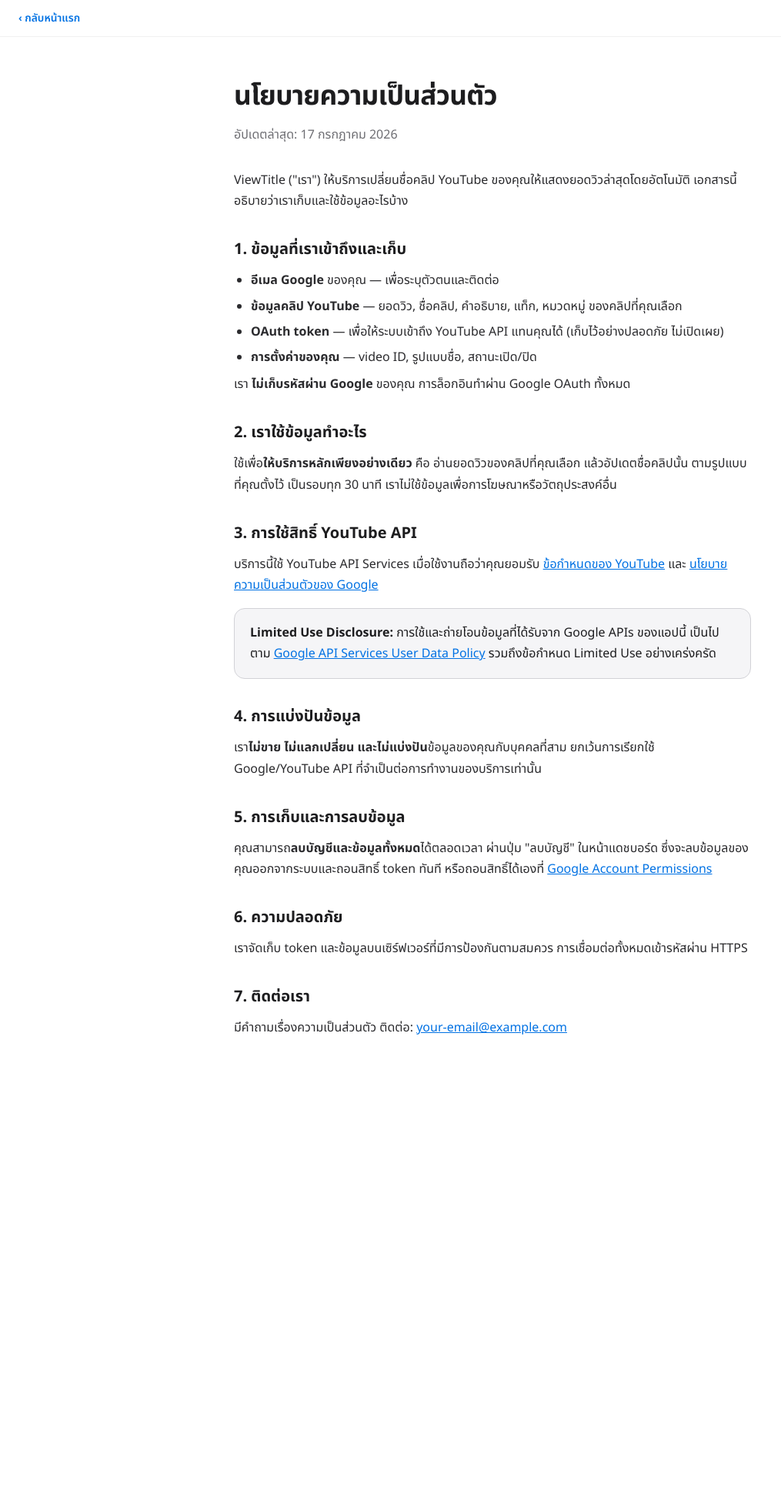
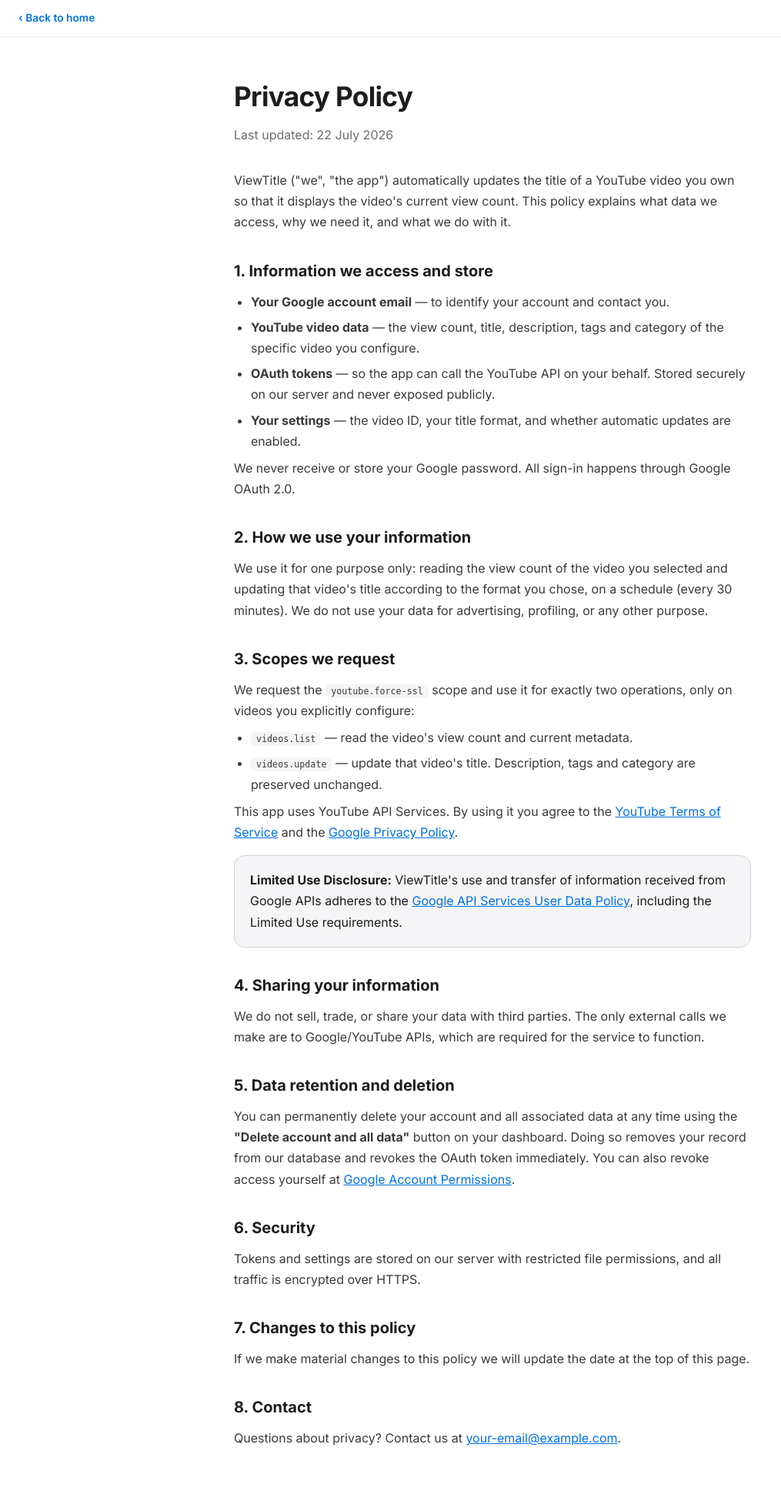
Before and after one commit to guskungdxd-arch/youtube-view-title, a Flask app: page /privacy in a window 1280 px wide. Shown: the whole page at 77% size, without its empty margins (0-1015 px from the left). Before the commit the page ends 1344 px from the top, so only its background shows below. Run offline with Flask 3, Linux system fonts and the light colour scheme.

Commit message:
Convert public pages to English for Google OAuth verification review
Landing page, privacy policy and terms are now fully in English so Google's
review team can read them. Content unchanged in substance.

Co-Authored-By: Claude Opus 4.8 <noreply@anthropic.com>

```diff
--- a/web/templates/privacy.html
+++ b/web/templates/privacy.html
@@ -1,77 +1,113 @@
 <!doctype html>
-<html lang="th">
+<html lang="en">
 <head>
   <meta charset="utf-8">
   <meta name="viewport" content="width=device-width, initial-scale=1">
-  <title>นโยบายความเป็นส่วนตัว — ViewTitle</title>
+  <title>Privacy Policy — ViewTitle</title>
   <style>
-    @import url('https://fonts.googleapis.com/css2?family=Noto+Sans+Thai:wght@400;500;600;700&display=swap');
+    @import url('https://fonts.googleapis.com/css2?family=Inter:wght@400;500;600;700&display=swap');
     :root{--text:#1d1d1f;--sub:#6e6e73;--blue:#0071e3;--bg:#fff;--bg2:#f5f5f7;--border:#d2d2d7;}
     *{box-sizing:border-box;margin:0;padding:0;}
-    body{font-family:"Noto Sans Thai",-apple-system,sans-serif;color:var(--text);background:var(--bg);line-height:1.7;-webkit-font-smoothing:antialiased;}
+    body{font-family:"Inter",-apple-system,sans-serif;color:var(--text);background:var(--bg);line-height:1.7;-webkit-font-smoothing:antialiased;}
     nav{height:48px;display:flex;align-items:center;padding:0 24px;background:rgba(255,255,255,.8);backdrop-filter:blur(20px);border-bottom:1px solid rgba(0,0,0,.06);font-size:.86rem;position:sticky;top:0;}
     nav a{color:var(--blue);text-decoration:none;font-weight:600;}
     .wrap{max-width:720px;margin:0 auto;padding:48px 24px 80px;}
     h1{font-size:2.2rem;font-weight:700;letter-spacing:-.02em;margin-bottom:6px;}
     .date{color:var(--sub);margin-bottom:32px;}
     h2{font-size:1.25rem;font-weight:700;margin:32px 0 10px;}
-    p,li{color:#2b2b2e;}
-    ul{padding-left:22px;margin:8px 0;}
-    li{margin:6px 0;}
+    p,li{color:#3a3a3c;}
+    ul{padding-left:22px;margin:8px 0;} li{margin:6px 0;}
     .box{background:var(--bg2);border:1px solid var(--border);border-radius:14px;padding:18px 20px;margin:16px 0;}
     a{color:var(--blue);}
     code{background:var(--bg2);padding:2px 7px;border-radius:6px;font-size:.9em;}
   </style>
 </head>
 <body>
-  <nav><a href="/">&lsaquo; กลับหน้าแรก</a></nav>
+  <nav><a href="/">&lsaquo; Back to home</a></nav>
   <div class="wrap">
-    <h1>นโยบายความเป็นส่วนตัว</h1>
-    <p class="date">อัปเดตล่าสุด: 17 กรกฎาคม 2026</p>
+    <h1>Privacy Policy</h1>
+    <p class="date">Last updated: 22 July 2026</p>
 
-    <p>ViewTitle ("เรา") ให้บริการเปลี่ยนชื่อคลิป YouTube ของคุณให้แสดงยอดวิวล่าสุดโดยอัตโนมัติ
-      เอกสารนี้อธิบายว่าเราเก็บและใช้ข้อมูลอะไรบ้าง</p>
+    <p>
+      ViewTitle ("we", "the app") automatically updates the title of a YouTube video you
+      own so that it displays the video's current view count. This policy explains what
+      data we access, why we need it, and what we do with it.
+    </p>
 
-    <h2>1. ข้อมูลที่เราเข้าถึงและเก็บ</h2>
+    <h2>1. Information we access and store</h2>
     <ul>
-      <li><b>อีเมล Google</b> ของคุณ — เพื่อระบุตัวตนและติดต่อ</li>
-      <li><b>ข้อมูลคลิป YouTube</b> — ยอดวิว, ชื่อคลิป, คำอธิบาย, แท็ก, หมวดหมู่ ของคลิปที่คุณเลือก</li>
-      <li><b>OAuth token</b> — เพื่อให้ระบบเข้าถึง YouTube API แทนคุณได้ (เก็บไว้อย่างปลอดภัย ไม่เปิดเผย)</li>
-      <li><b>การตั้งค่าของคุณ</b> — video ID, รูปแบบชื่อ, สถานะเปิด/ปิด</li>
+      <li><b>Your Google account email</b> — to identify your account and contact you.</li>
+      <li><b>YouTube video data</b> — the view count, title, description, tags and
+          category of the specific video you configure.</li>
+      <li><b>OAuth tokens</b> — so the app can call the YouTube API on your behalf.
+          Stored securely on our server and never exposed publicly.</li>
+      <li><b>Your settings</b> — the video ID, your title format, and whether automatic
+          updates are enabled.</li>
     </ul>
-    <p>เรา <b>ไม่เก็บรหัสผ่าน Google</b> ของคุณ การล็อกอินทำผ่าน Google OAuth ทั้งหมด</p>
+    <p>We never receive or store your Google password. All sign-in happens through Google OAuth 2.0.</p>
 
-    <h2>2. เราใช้ข้อมูลทำอะไร</h2>
-    <p>ใช้เพื่อ<b>ให้บริการหลักเพียงอย่างเดียว</b> คือ อ่านยอดวิวของคลิปที่คุณเลือก แล้วอัปเดตชื่อคลิปนั้น
-      ตามรูปแบบที่คุณตั้งไว้ เป็นรอบทุก 30 นาที เราไม่ใช้ข้อมูลเพื่อการโฆษณาหรือวัตถุประสงค์อื่น</p>
+    <h2>2. How we use your information</h2>
+    <p>
+      We use it for one purpose only: reading the view count of the video you selected
+      and updating that video's title according to the format you chose, on a schedule
+      (every 30 minutes). We do not use your data for advertising, profiling, or any
+      other purpose.
+    </p>
 
-    <h2>3. การใช้สิทธิ์ YouTube API</h2>
-    <p>บริการนี้ใช้ YouTube API Services เมื่อใช้งานถือว่าคุณยอมรับ
-      <a href="https://www.youtube.com/t/terms" target="_blank">ข้อกำหนดของ YouTube</a> และ
-      <a href="https://policies.google.com/privacy" target="_blank">นโยบายความเป็นส่วนตัวของ Google</a></p>
+    <h2>3. Scopes we request</h2>
+    <p>
+      We request the <code>youtube.force-ssl</code> scope and use it for exactly two
+      operations, only on videos you explicitly configure:
+    </p>
+    <ul>
+      <li><code>videos.list</code> — read the video's view count and current metadata.</li>
+      <li><code>videos.update</code> — update that video's title. Description, tags and
+          category are preserved unchanged.</li>
+    </ul>
+    <p>
+      This app uses YouTube API Services. By using it you agree to the
+      <a href="https://www.youtube.com/t/terms" target="_blank" rel="noopener">YouTube Terms of Service</a>
+      and the
+      <a href="https://policies.google.com/privacy" target="_blank" rel="noopener">Google Privacy Policy</a>.
+    </p>
 
     <div class="box">
-      <b>Limited Use Disclosure:</b> การใช้และถ่ายโอนข้อมูลที่ได้รับจาก Google APIs
-      ของแอปนี้ เป็นไปตาม
-      <a href="https://developers.google.com/terms/api-services-user-data-policy" target="_blank">Google API Services User Data Policy</a>
-      รวมถึงข้อกำหนด Limited Use อย่างเคร่งครัด
+      <b>Limited Use Disclosure:</b> ViewTitle's use and transfer of information received
+      from Google APIs adheres to the
+      <a href="https://developers.google.com/terms/api-services-user-data-policy" target="_blank" rel="noopener">Google API Services User Data Policy</a>,
+      including the Limited Use requirements.
     </div>
 
-    <h2>4. การแบ่งปันข้อมูล</h2>
-    <p>เรา<b>ไม่ขาย ไม่แลกเปลี่ยน และไม่แบ่งปัน</b>ข้อมูลของคุณกับบุคคลที่สาม
-      ยกเว้นการเรียกใช้ Google/YouTube API ที่จำเป็นต่อการทำงานของบริการเท่านั้น</p>
+    <h2>4. Sharing your information</h2>
+    <p>
+      We do not sell, trade, or share your data with third parties. The only external
+      calls we make are to Google/YouTube APIs, which are required for the service to
+      function.
+    </p>
 
-    <h2>5. การเก็บและการลบข้อมูล</h2>
-    <p>คุณสามารถ<b>ลบบัญชีและข้อมูลทั้งหมด</b>ได้ตลอดเวลา ผ่านปุ่ม "ลบบัญชี" ในหน้าแดชบอร์ด
-      ซึ่งจะลบข้อมูลของคุณออกจากระบบและถอนสิทธิ์ token ทันที
-      หรือถอนสิทธิ์ได้เองที่ <a href="https://myaccount.google.com/permissions" target="_blank">Google Account Permissions</a></p>
+    <h2>5. Data retention and deletion</h2>
+    <p>
+      You can permanently delete your account and all associated data at any time using
+      the <b>"Delete account and all data"</b> button on your dashboard. Doing so removes
+      your record from our database and revokes the OAuth token immediately. You can also
+      revoke access yourself at
+      <a href="https://myaccount.google.com/permissions" target="_blank" rel="noopener">Google Account Permissions</a>.
+    </p>
 
-    <h2>6. ความปลอดภัย</h2>
-    <p>เราจัดเก็บ token และข้อมูลบนเซิร์ฟเวอร์ที่มีการป้องกันตามสมควร
-      การเชื่อมต่อทั้งหมดเข้ารหัสผ่าน HTTPS</p>
+    <h2>6. Security</h2>
+    <p>
+      Tokens and settings are stored on our server with restricted file permissions, and
+      all traffic is encrypted over HTTPS.
+    </p>
 
-    <h2>7. ติดต่อเรา</h2>
-    <p>มีคำถามเรื่องความเป็นส่วนตัว ติดต่อ: <a href="mailto:{{ contact }}">{{ contact }}</a></p>
+    <h2>7. Changes to this policy</h2>
+    <p>
+      If we make material changes to this policy we will update the date at the top of
+      this page.
+    </p>
+
+    <h2>8. Contact</h2>
+    <p>Questions about privacy? Contact us at <a href="mailto:{{ contact }}">{{ contact }}</a>.</p>
   </div>
 </body>
 </html>
```
Also changed, not shown: web/templates/index.html (+78 -67 lines), web/templates/terms.html (+44 -27 lines).
